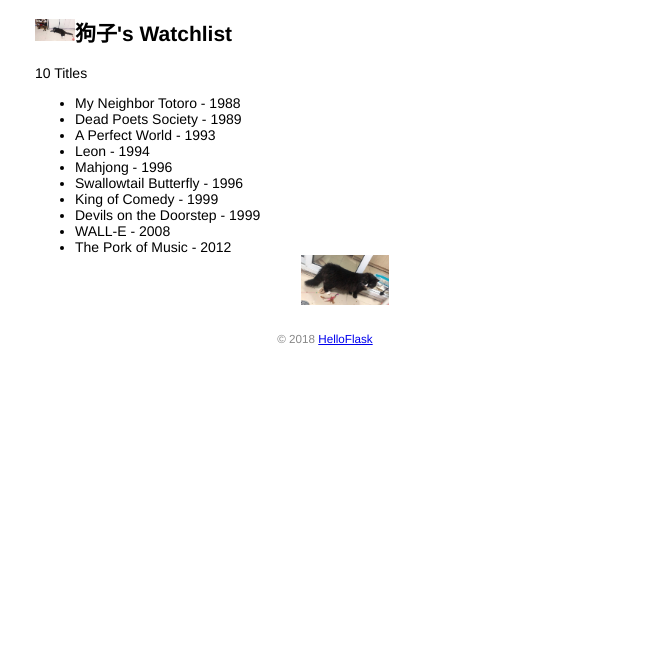
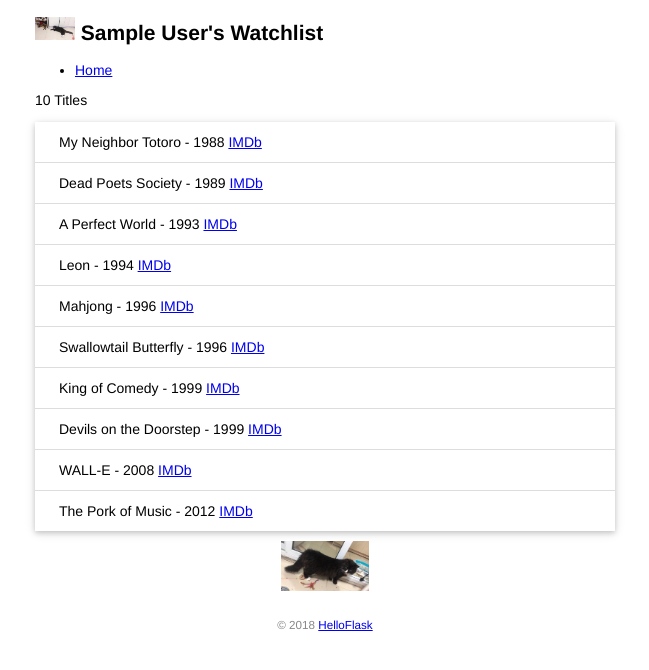
Before and after one commit to DerWalundDieKatze/watchlist, a Flask app: page / in a window 1280 px wide. Shown: the top 670 px of the page, without its empty margins (315-964 px from the left). Run offline with Flask 2, Linux system fonts and the light colour scheme; tables that the repository leaves empty hold one stand-in row (values such as "Sample post").

Commit message:
add base template and error template

```diff
--- a/app.py
+++ b/app.py
@@ -1,6 +1,49 @@
-from flask import Flask, url_for, render_template
+from flask import Flask, url_for, render_template, app
+from flask_sqlalchemy import SQLAlchemy  # 导入扩展类
+import os
+import sys
+import click
+
+'''自定义initdb'''
+
+
+# @app.cli.command()  # 注册为命令
+@click.option('--drop', is_flag=True, help='Create after drop.')  # 设置选项
+def initdb(drop):
+    """Initialize the database."""
+    if drop:  # 判断是否输入了选项
+        db.drop_all()
+    db.create_all()
+    click.echo('Initialized database.')  # 输出提示信息
+
+
+# 数据库配置
+WIN = sys.platform.startswith('win')
+if WIN:  # 如果是 Windows 系统，使用三个斜线
+    prefix = 'sqlite:///'
+else:  # 否则使用四个斜线
+    prefix = 'sqlite:////'
 
 app = Flask(__name__)  # 实例引入的flask对象
+db = SQLAlchemy(app)  # 初始化扩展，传入程序实例 app
+app.config['SQLALCHEMY_DATABASE_URI'] = prefix + os.path.join(app.root_path, 'data.db')
+app.config['SQLALCHEMY_TRACK_MODIFICATIONS'] = False  # 关闭对模型修改的监控
+# 在扩展类实例化前加载配置
+db = SQLAlchemy(app)
+
+'''创建数据库模型'''
+
+
+class User(db.Model):  # 表名将会是 user（自动生成，小写处理）
+    id = db.Column(db.Integer, primary_key=True)  # 主键
+    name = db.Column(db.String(20))  # 名字
+
+
+class Movie(db.Model):  # 表名将会是 movie
+    id = db.Column(db.Integer, primary_key=True)  # 主键
+    title = db.Column(db.String(60))  # 电影标题
+    year = db.Column(db.String(4))  # 电影年份
+
 
 name = '狗子'
 movies = [
@@ -28,6 +71,19 @@ def index():
 # def user_page(name):
 #     return 'User: %s' % name
 
+'''404错误处理函数'''
+
+
+@app.context_processor
+def inject_user():  # 函数名可以随意修改
+    user = User.query.first()
+    return dict(user=user)  # 需要返回字典，等同于return {'user': user}
+
+
+@app.errorhandler(404)  # 传入要处理的错误代码
+def page_not_found(e):  # 接受异常对象作为参数
+    return render_template('404.html'), 404  # 返回模板和状态码
+
 
 @app.route('/test')
 def test_url_for():
--- /dev/null
+++ b/templates/base.html
@@ -0,0 +1,27 @@
+<!DOCTYPE html>
+<html lang="en">
+<head>
+    {% block head %}
+    <meta charset="utf-8">
+    <meta name="viewport" content="width=device-width, initial-scale=1.0">
+    <title>{{ user.name }}'s Watchlist</title>
+    <link rel="icon" href="{{ url_for('static', filename='favicon.ico') }}">
+    <link rel="stylesheet" href="{{ url_for('static', filename='style.css') }}" type="text/css">
+    {% endblock %}
+</head>
+<body>
+    <h2>
+        <img alt="two" class="two" src="{{ url_for('static', filename='images/two.jpg') }}">
+        {{ user.name }}'s Watchlist
+    </h2>
+    <nav>
+        <ul>
+            <li><a href="{{ url_for('index') }}">Home</a></li>
+        </ul>
+    </nav>
+    {% block content %}{% endblock %}
+    <footer>
+        <small>&copy; 2018 <a href="http://helloflask.com/tutorial">HelloFlask</a></small>
+    </footer>
+</body>
+</html>
--- a/templates/index.html
+++ b/templates/index.html
@@ -1,25 +1,15 @@
-<!DOCTYPE html>
-<html lang="en">
-<head>
-    <link rel="stylesheet" href="{{ url_for('static', filename='style.css') }}" type="text/css">
-    <link rel="favorite" href="{{ url_for('static', filename='favorite.ico') }}">
-    <meta charset="utf-8">
-    <title>{{ name }}'s Watchlist</title>
-</head>
-<body>
-    <h2>
-    <img alt="two" class='two' src="{{ url_for('static', filename='images/two.jpg') }}">{{ name }}'s Watchlist
-    {# 使用 length 过滤器获取 movies 变量的长度 #}</h2>
-    <ul class="movie-list"></ul>
-    <p>{{ movies|length }} Titles</p>
-    <ul>
-        {% for movie in movies %}  {# 迭代 movies 变量 #}
-        <li>{{ movie.title }} - {{ movie.year }}</li>  {# 等同于 movie['title'] #}
-        {% endfor %}  {# 使用 endfor 标签结束 for 语句 #}
-    <img alt="one" class='one' src="{{ url_for('static', filename='images/one.jpg') }}">
-    </ul>
-    <footer>
-        <small>&copy; 2018 <a href="http://helloflask.com/tutorial">HelloFlask</a></small>
-    </footer>
-</body>
-</html>
+{% extends 'base.html' %}
+
+{% block content %}
+<p>{{ movies|length }} Titles</p>
+<ul class="movie-list">
+    {% for movie in movies %}
+    <li>{{ movie.title }} - {{ movie.year }}
+        <span class="float-right">
+            <a class="imdb" href="https://www.imdb.com/find?q={{ movie.title }}" target="_blank" title="Find this movie on IMDb">IMDb</a>
+        </span>
+    </li>
+    {% endfor %}
+</ul>
+<img alt="one" class="one" src="{{ url_for('static', filename='images/one.jpg') }}" title="to~to~ro~">
+{% endblock %}
```
Also changed, not shown: templates/404.html (added, +12 -0 lines), 3 other files.
